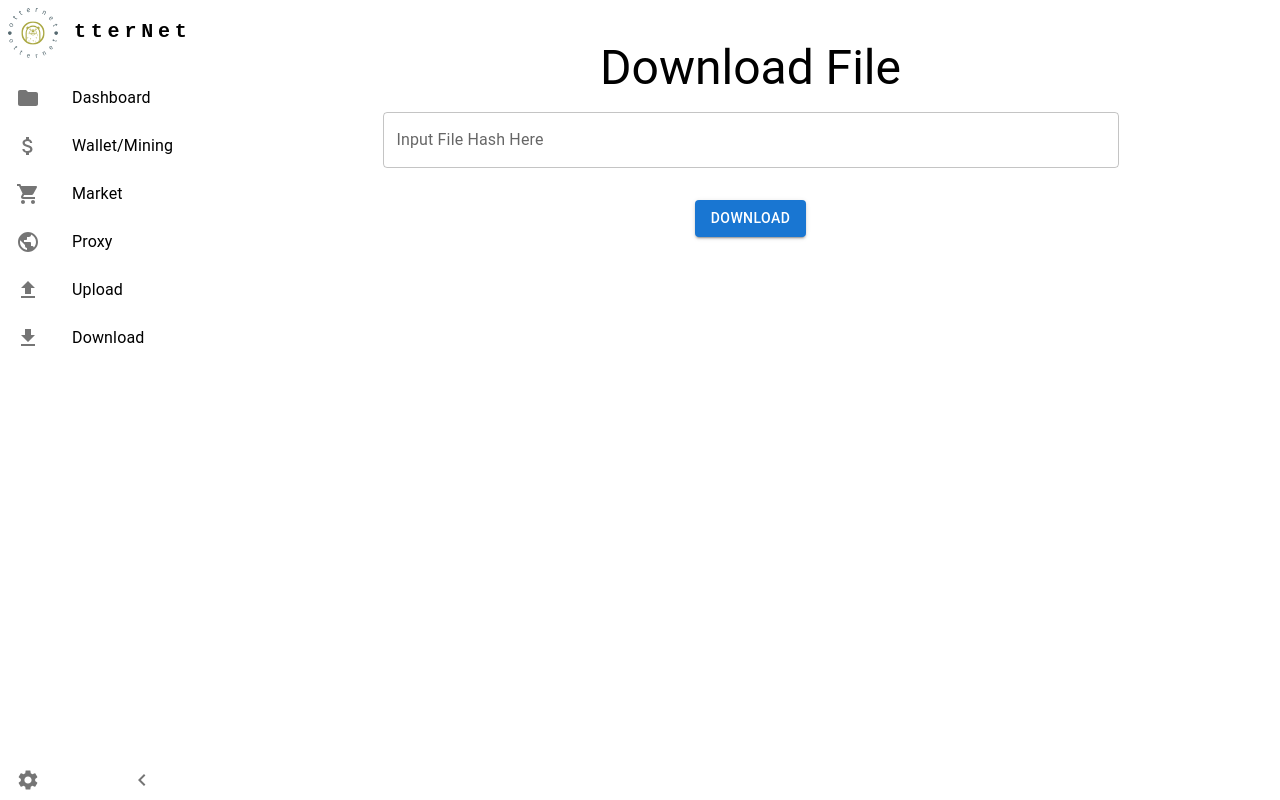
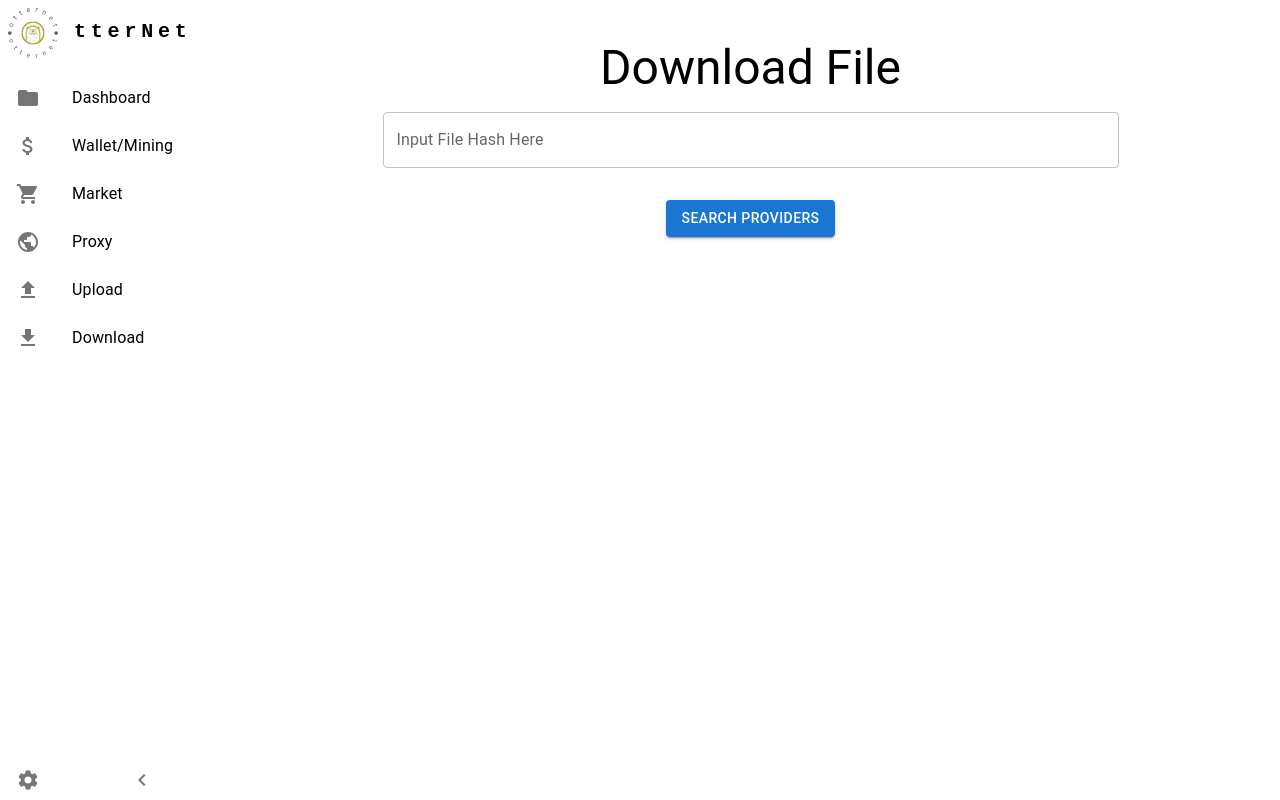
Before and after one commit to louisf098/Otternet-Team-Otter, a React (Vite) app in the folder frontend/: page /#/download in a window 1280 px wide. Built offline with nearby package versions, Linux system fonts and the light colour scheme.

Commit message:
Display Providers after Inputting File Hash

```diff
--- a/frontend/src/ui/pages/Download.tsx
+++ b/frontend/src/ui/pages/Download.tsx
@@ -1,8 +1,15 @@
 import { Box } from "@mui/material";
 import {TextField} from "@mui/material";
-import {Typography} from "@mui/material";
+import {Typography, Card, Grid, CardContent, CardActions} from "@mui/material";
 import {Button, CircularProgress, Dialog, DialogTitle, DialogContent, DialogContentText, DialogActions} from "@mui/material";
 import { useState } from "react";
+
+// dummy data for download demo
+const dummyProviders = [
+  {walletID: 'Provider1', price: '12 OTTC'},
+  {walletID: 'Provider2', price: '15 OTTC'},
+  {walletID: 'Provider3', price: '19 OTTC'}]
+
 
 const Download = () => {
 
@@ -10,29 +17,24 @@ const Download = () => {
     const [openModal, setOpenModal] = useState(false);  // Track modal visibility
     const [modalMessage, setModalMessage] = useState("");  // Set Modal Message
     const [modalTitle, setModalTitle] = useState("");  // Set Modal Title
-    const [fileHash, setFileHash] = useState("") // Capture file hash from textfield
+    const [fileHash, setFileHash] = useState(""); // Capture file hash from textfield
+    const [providers, setProviders] = useState<{walletID: string; price: string;}[]>([]);
 
 
-    const handleDownloadClick = () => {
-        setIsLoading(true); // Set loading state to true when button is clicked
+    const handleSearchClick = () => {
+      setIsLoading(true)
 
-        // Simulate a download or async action (e.g., API call)
       setTimeout(() => {
+        setProviders(dummyProviders);
         setIsLoading(false);
-
-          let validHash = Math.random() < 0.5
-          if (validHash){
-            setModalMessage("File " + fileHash + " has succesfully been downloaded")
-            setModalTitle("DOWNLOAD SUCCESS")
-          }
-          else{
-            setModalMessage('Invalid file hash. Please check your input and try again.')
-            setModalTitle("DOWNLOAD FAILURE")
+      }, 2000);
     }
 
+    const handleDownloadClick = (providerID: string) => {
+      // Add download logic here
+      setModalMessage("File: " + fileHash)
+      setModalTitle("Download should begin shortly...")
       setOpenModal(true);
-          // Add download logic here
-        }, 3000);
     };
 
     const handleCloseModal = () => {
@@ -63,16 +65,46 @@ const Download = () => {
             sx={{ mb: 2 }}
           />
 
-        <Button variant="contained" sx={{ mt: 2 }} type="submit" onClick={handleDownloadClick}
+        <Button variant="contained" sx={{ mt: 2 }} type="submit" onClick={handleSearchClick}
             disabled={isLoading}>
                 {isLoading ? (
             <CircularProgress size={24} />
           ) : (
-            "Download"
+            "Search Providers"
           )}
         </Button>
 
+        <Box sx={{ mt: 4 }}>
+        <Grid container spacing={2}>
+          {providers.map((provider) => (
+              <Grid item xs={12} sm={6} key={provider.walletID}>
+                <Card>
+                  <CardContent>
+                    <Box display="flex" justifyContent="space-between" alignItems="center">
+                    <Box display="flex" flexDirection="column">
+                    <Typography variant="h6">WalletID: {provider.walletID}</Typography>
+                    <Typography variant="body1">Price: {provider.price}</Typography>
                     </Box>
+                    <CardActions>
+                    <Button
+                      size="small"
+                      variant="contained"
+                      onClick={() => handleDownloadClick(provider.walletID)}
+                    >
+                      Download
+                    </Button>
+                  </CardActions>
+                    </Box>
+                  </CardContent>
+                </Card>
+              </Grid>
+            ))}
+        </Grid>
+      </Box>
+
+        </Box>
+
+
 
         <Dialog
         open={openModal}
```
Lines whose indentation alone changed are shown as unchanged.
